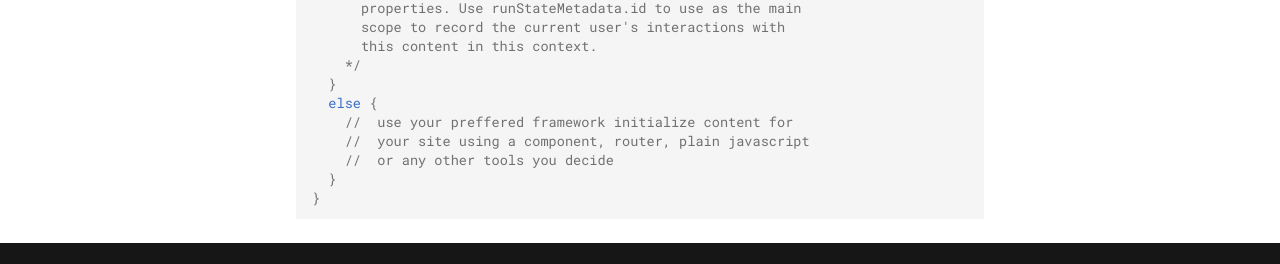
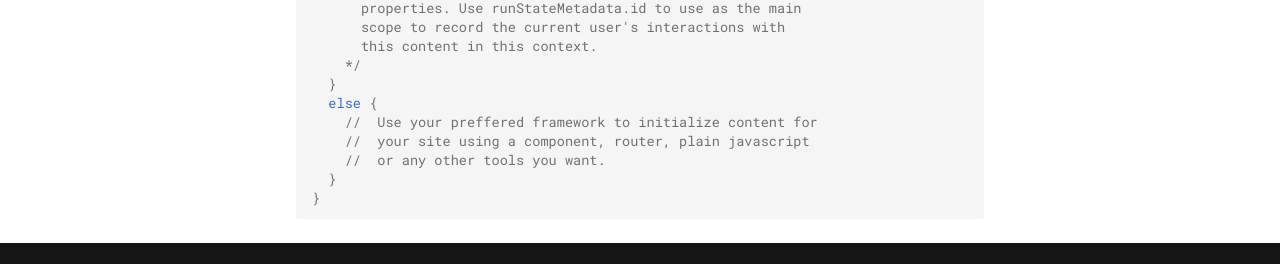
Before and after one commit to knowlearning/documentation, an MkDocs documentation site: the page built from docs/tutorials/recommended-app-scaffold.md, in a window 1280 px wide and 900 px high, scrolled down 2168 px. Shown: the part 633-897 px from the top of the window. Built offline with MkDocs 1.6.1 and Material for MkDocs 9.7.7, drawn with Linux system fonts in a browser that asks for light colours; comment, search, counter and statistics services are not loaded.

Commit message:
Fix punctuation

````diff
--- a/docs/tutorials/recommended-app-scaffold.md
+++ b/docs/tutorials/recommended-app-scaffold.md
@@ -97,9 +97,9 @@ else {
     */
   }
   else {
-    //  use your preffered framework initialize content for
+    //  Use your preffered framework to initialize content for
     //  your site using a component, router, plain javascript
-    //  or any other tools you decide
+    //  or any other tools you want.
   }
 }
 ```
````
